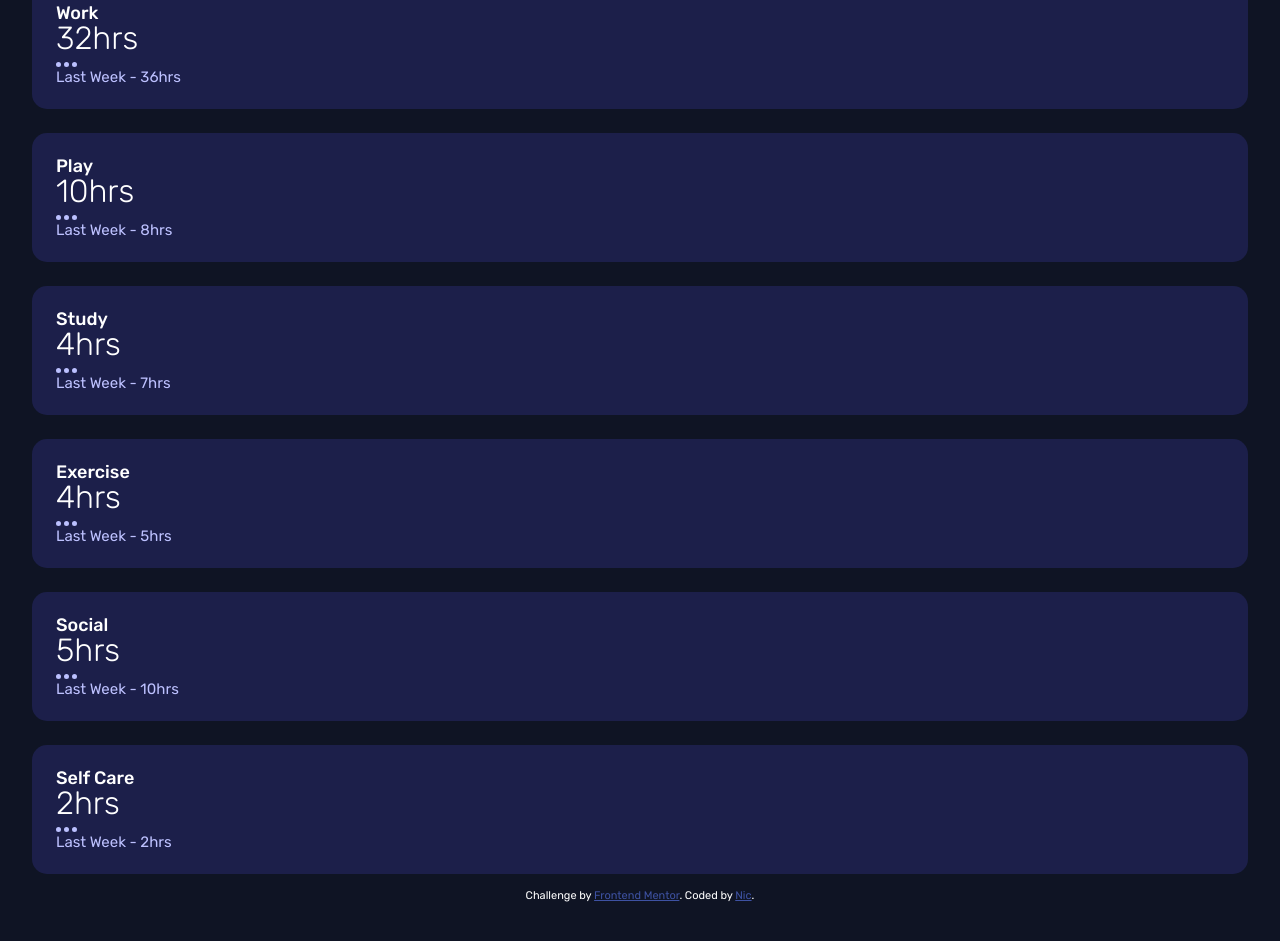
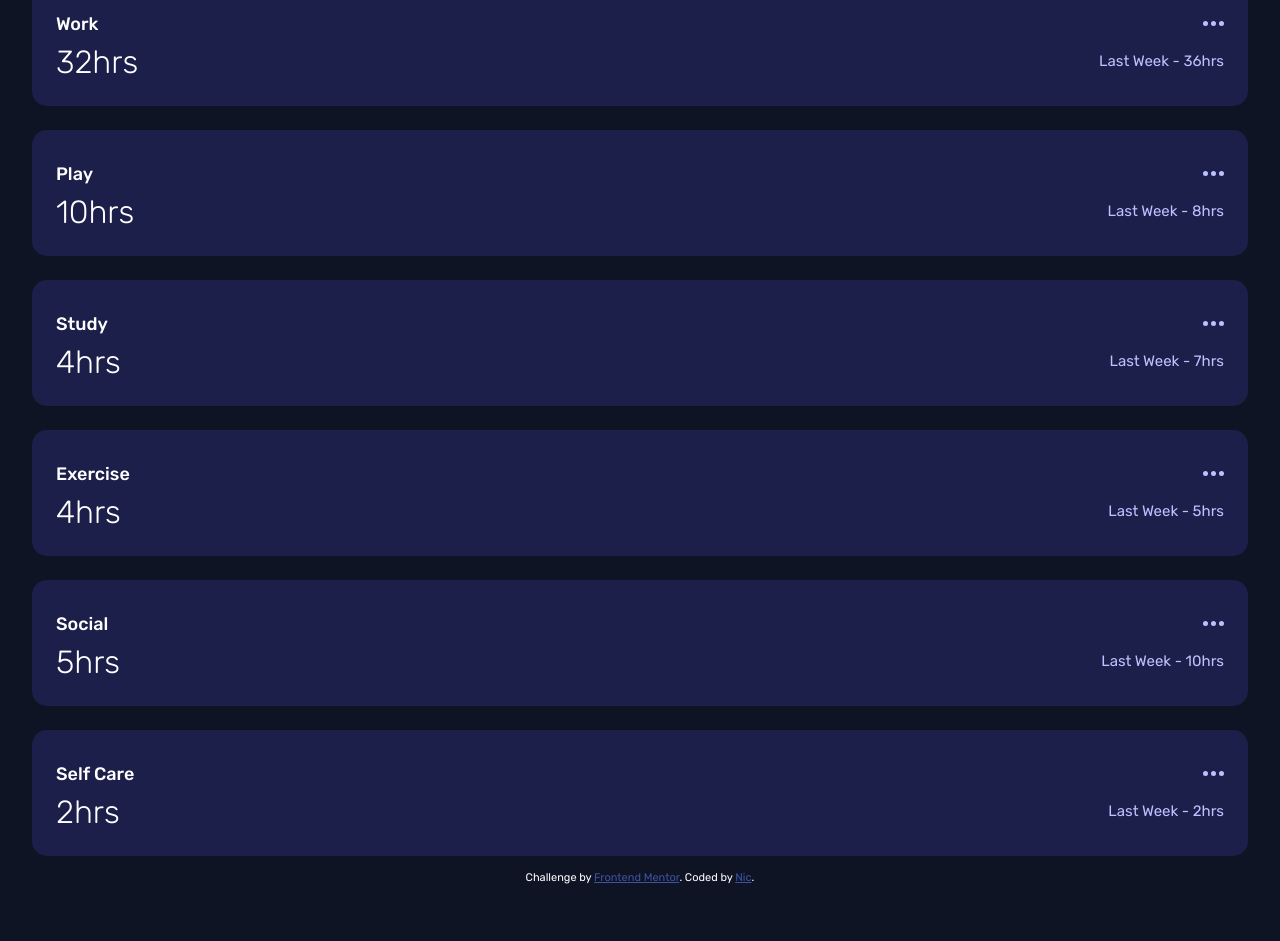
Before and after one commit to nicm42/time-tracking-dashboard, a website built with Vite: page index.html in a window 1280 px wide. Shown: the part 335-1276 px from the top of the page. Built offline with nearby package versions, Linux system fonts and the light colour scheme.

Commit message:
Changed stats to a grid

```diff
--- a/index.html
+++ b/index.html
@@ -65,93 +65,69 @@
       </section>
 
       <section class="stats work">
-        <div class="stats__this">
         <div class="stats__title"></div>
-          <div class="stats__number"></div>
-        </div>
-        <div class="stats__last">
         <img
           class="stats__dots"
           src="/images/icon-ellipsis.svg"
           alt="See more detail"
         />
+        <div class="stats__number"></div>
         <div class="stats__previous"></div>
-        </div>
       </section>
 
       <section class="stats play">
-        <div class="stats__this">
         <div class="stats__title"></div>
-          <div class="stats__number"></div>
-        </div>
-        <div class="stats__last">
         <img
           class="stats__dots"
           src="/images/icon-ellipsis.svg"
           alt="See more detail"
         />
+        <div class="stats__number"></div>
         <div class="stats__previous"></div>
-        </div>
       </section>
 
       <section class="stats study">
-        <div class="stats__this">
         <div class="stats__title"></div>
-          <div class="stats__number"></div>
-        </div>
-        <div class="stats__last">
         <img
           class="stats__dots"
           src="/images/icon-ellipsis.svg"
           alt="See more detail"
         />
+        <div class="stats__number"></div>
         <div class="stats__previous"></div>
-        </div>
       </section>
 
       <section class="stats exercise">
-        <div class="stats__this">
         <div class="stats__title"></div>
-          <div class="stats__number"></div>
-        </div>
-        <div class="stats__last">
         <img
           class="stats__dots"
           src="/images/icon-ellipsis.svg"
           alt="See more detail"
         />
+        <div class="stats__number"></div>
         <div class="stats__previous"></div>
-        </div>
       </section>
 
       <section class="stats social">
-        <div class="stats__this">
         <div class="stats__title"></div>
-          <div class="stats__number"></div>
-        </div>
-        <div class="stats__last">
         <img
           class="stats__dots"
           src="/images/icon-ellipsis.svg"
           alt="See more detail"
         />
+        <div class="stats__number"></div>
         <div class="stats__previous"></div>
-        </div>
       </section>
 
       <section class="stats self care">
-        <div class="stats__this">
         <div class="stats__title"></div>
-          <div class="stats__number"></div>
-        </div>
-        <div class="stats__last">
         <img
           class="stats__dots"
           src="/images/icon-ellipsis.svg"
           alt="See more detail"
         />
+        <div class="stats__number"></div>
         <div class="stats__previous"></div>
-        </div>
       </section>
     </main>
 
--- a/src/_stats.scss
+++ b/src/_stats.scss
@@ -1,6 +1,11 @@
 .stats {
   margin-block-start: 1.5em;
-  padding: 1.5em;
+  padding: 1.75em 1.5em;
+  display: grid;
+  grid-template-columns: repeat(2, 1fr);
+  grid-template-rows: repeat(2, 1fr);
+  gap: 0.375em;
+  align-items: center;
   background-color: var(--dark-blue);
   border-radius: 0.9375rem;
 
@@ -9,12 +14,17 @@
     font-weight: 500;
   }
 
+  &__dots {
+    justify-self: end;
+  }
+
   &__number {
     font-size: 2rem;
     font-weight: 300;
   }
 
   &__previous {
+    justify-self: end;
     font-size: 0.9375rem;
     color: var(--pale-blue);
   }
```
Lines whose indentation alone changed are shown as unchanged.
